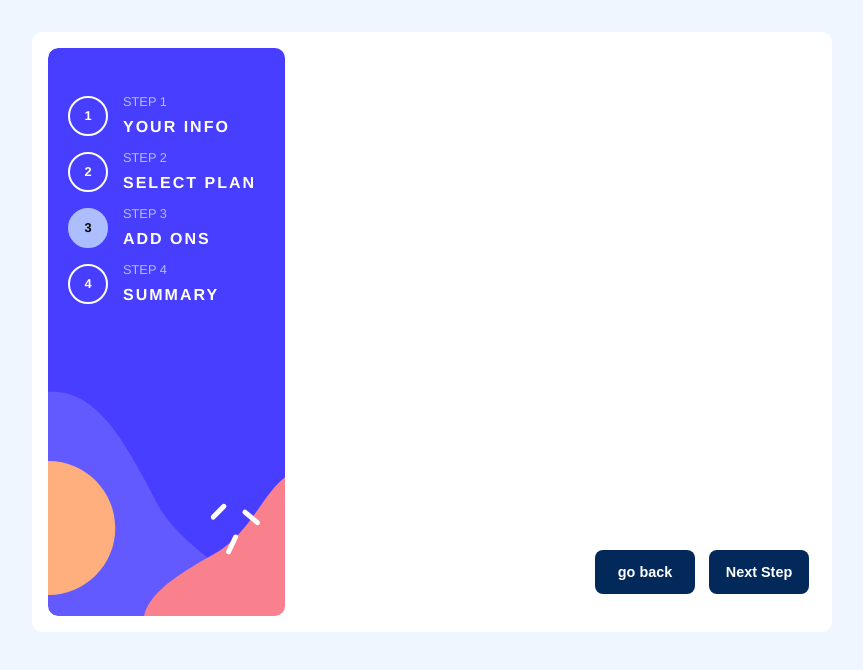
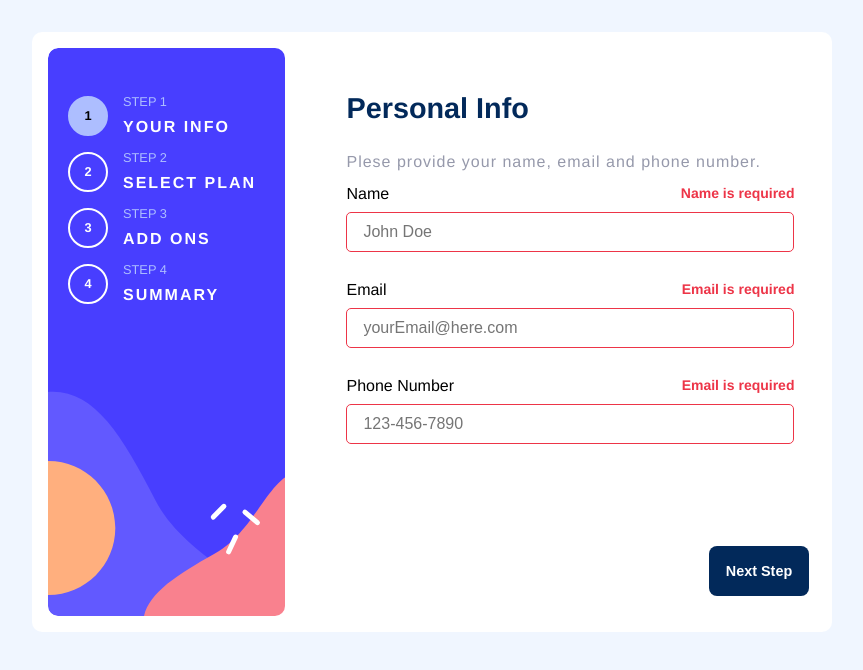
Before and after one commit to gustavo9008/multiForm, a Vue app: page / in a window 1280 px wide. Both pictures are taken after a click on the button "Next Step". Shown: the top 670 px of the page, without its empty margins (208-1071 px from the left). Built offline with nearby package versions, Linux system fonts and the light colour scheme.

Commit message:
fix warnings

```diff
--- a/src/components/global/FooterBtn.vue
+++ b/src/components/global/FooterBtn.vue
@@ -1,16 +1,34 @@
 <template>
   <footer>
-    <button @click="goBack">go back</button>
-    <button @click="nextStep">Next Step</button>
+    <button id="goBackBtn" v-if="store.steps.stepNum !== 1" @click="goBack">
+      go back
+    </button>
+    <button id="nextStep" @click="checkForm">Next Step</button>
   </footer>
 </template>
 
 <script setup>
 import { store } from "../../store/store";
 
+async function checkForm() {
+  store.personalInfo.name === "" && (store.personalInfo.hasError = true);
+  store.personalInfo.email === "" && (store.personalInfo.hasError = true);
+  store.personalInfo.phoneNumber === "" && (store.personalInfo.hasError = true);
+  store.personalInfo.name !== "" &&
+    store.personalInfo.email !== "" &&
+    store.personalInfo.phoneNumber !== "" &&
+    (store.personalInfo.hasError = false);
+
+  if (store.personalInfo.hasError === false) {
+    console.log("false");
+    nextStep();
+  }
+}
+
 async function nextStep() {
   store.steps.stepNum++;
 }
+
 async function goBack() {
   store.steps.stepNum--;
 }
@@ -21,15 +39,16 @@ footer {
   background-color: white;
   display: flex;
   width: 100%;
-  justify-content: end;
+  justify-content: flex-end;
 }
-button {
+#nextStep {
   align-self: center;
   border: 0;
   text-align: center;
   display: inline-block;
   padding: 14px;
   width: 100px;
+  height: 50px;
   margin: 7px;
   font-size: 0.9rem;
   color: #ffffff;
@@ -39,8 +58,22 @@ button {
   cursor: pointer;
   transition: background-color 400ms;
 }
-button:hover {
+#nextButton:hover {
   background-color: var(--PurplishBlue);
+}
+#goBackBtn {
+  width: 100px;
+  height: 50px;
+  align-self: center;
+  background-color: inherit;
+  color: var(--CoolGray);
+  font-weight: 600;
+  font-size: 1rem;
+  cursor: pointer;
+  transition: color 400ms;
+}
+#goBackBtn:hover {
+  color: var(--MarineBlue);
 }
 
 @media (max-width: 845px) {
--- a/src/components/global/TextInput.vue
+++ b/src/components/global/TextInput.vue
@@ -1,37 +1,82 @@
 <template>
   <form id="inputContainer">
     <div>
-      <label for="name">Name</label>
+      <div id="labelInfo">
+        <label for="name">Name</label>
+        <p
+          v-if="
+            store.personalInfo.hasError === true &&
+            store.personalInfo.name === ''
+          "
+        >
+          Name is required
+        </p>
+      </div>
+
       <input
         v-model="store.personalInfo.name"
         type="text"
         id="name"
-        placeholder="Enter Name Here"
+        placeholder="John Doe"
+        :class="
+          store.personalInfo.hasError === true &&
+          store.personalInfo.name === '' &&
+          'error'
+        "
       />
-      <p>{{ store.personalInfo.name }}</p>
     </div>
 
     <div>
-      <label for="email">Email</label>
+      <div id="labelInfo">
+        <label for="email">Email</label>
+        <p
+          v-if="
+            store.personalInfo.hasError === true &&
+            store.personalInfo.email === ''
+          "
+        >
+          Email is required
+        </p>
+      </div>
+
       <input
         v-model="store.personalInfo.email"
         type="email"
         id="email"
-        placeholder="Enter Email"
+        placeholder="yourEmail@here.com"
+        :class="
+          store.personalInfo.hasError === true &&
+          store.personalInfo.email === '' &&
+          'error'
+        "
       />
-      <p>{{ store.personalInfo.email }}</p>
     </div>
 
     <div>
-      <label for="phoneNumber">Phone Number</label>
+      <div id="labelInfo">
+        <label for="phoneNumber">Phone Number</label>
+
+        <p
+          v-if="
+            store.personalInfo.hasError === true &&
+            store.personalInfo.phoneNumber === ''
+          "
+        >
+          Email is required
+        </p>
+      </div>
       <input
         v-model="store.personalInfo.phoneNumber"
         type="tel"
         name="Phone Number"
         id="phoneNumber"
-        placeholder="Enter Phone Number"
+        placeholder="123-456-7890"
+        :class="
+          store.personalInfo.hasError === true &&
+          store.personalInfo.phoneNumber === '' &&
+          'error'
+        "
       />
-      <p>{{ store.personalInfo.phoneNumber }}</p>
     </div>
   </form>
 </template>
@@ -45,6 +90,7 @@ import { store } from "../../store/store";
   display: flex;
   flex-direction: column;
   gap: 30px;
+  padding-bottom: 20px;
 }
 #inputContainer div {
   display: flex;
@@ -54,6 +100,7 @@ import { store } from "../../store/store";
   margin-bottom: 10px;
 }
 #inputContainer div input {
+  font-size: 1rem;
   width: 100%;
   height: 40px;
   border-radius: 5px;
@@ -61,6 +108,19 @@ import { store } from "../../store/store";
   outline: none;
   padding: 0.2rem 1rem;
 }
+#labelInfo {
+  display: flex !important;
+  flex-direction: row !important;
+  justify-content: space-between !important;
+}
+.error {
+  border-color: var(--StrawberryRed) !important;
+}
+#labelInfo p {
+  color: var(--StrawberryRed);
+  font-size: 14px;
+  font-weight: 600;
+}
 #inputContainer div input:focus {
   border-color: var(--PurplishBlue);
   border-width: 2px;
--- a/src/store/store.js
+++ b/src/store/store.js
@@ -2,13 +2,14 @@ import { reactive } from 'vue'
 
 export const store = reactive({
     steps: {
-        stepNum: 2,
+        stepNum: 1,
         stepName: 'Your Info',
     },
     personalInfo: {
         name: '',
         email: '',
         phoneNumber: '',
+        hasError: 'false'
     },
     selectPlan: {
         planSelected: "arcade",
```
